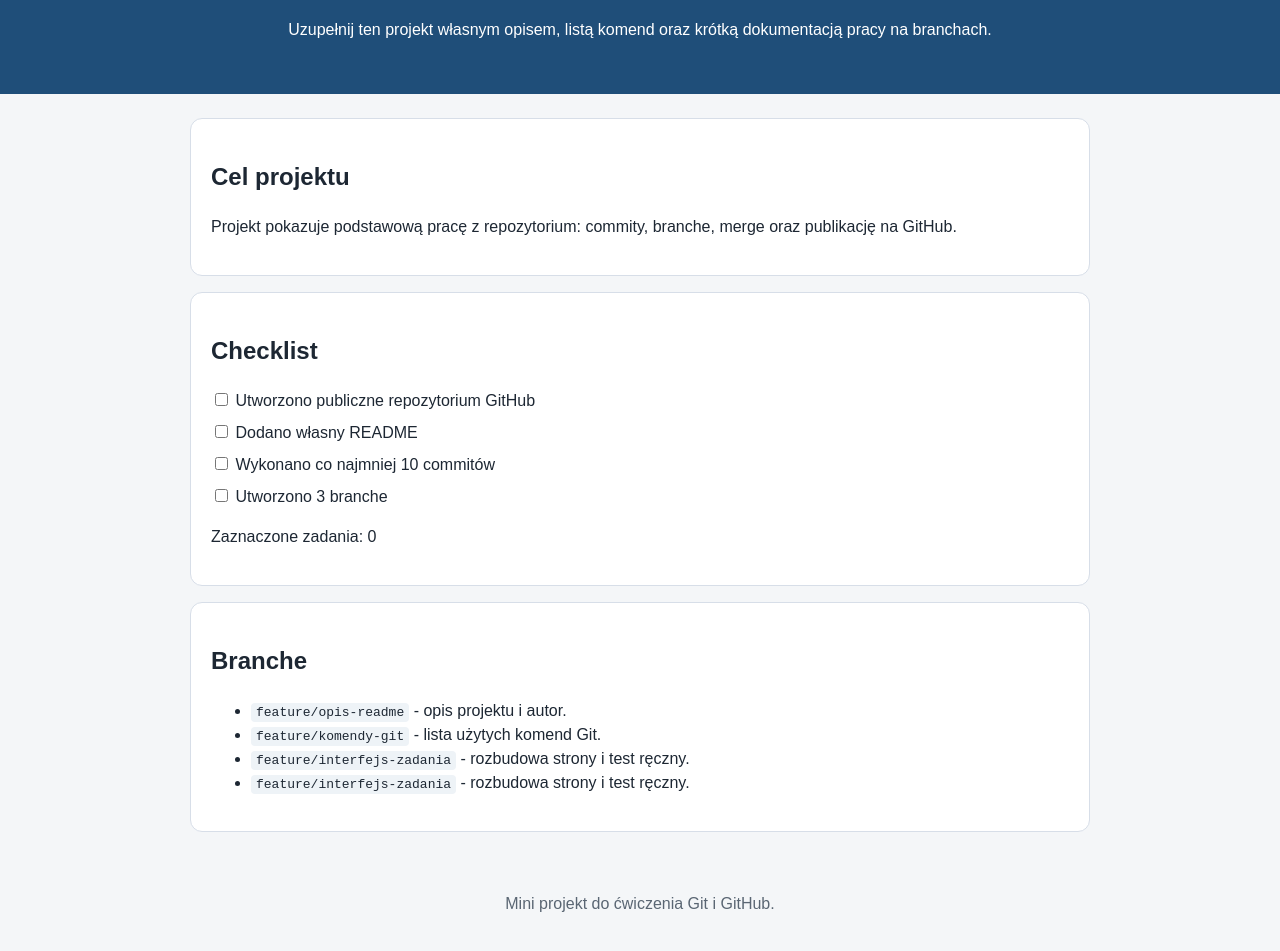
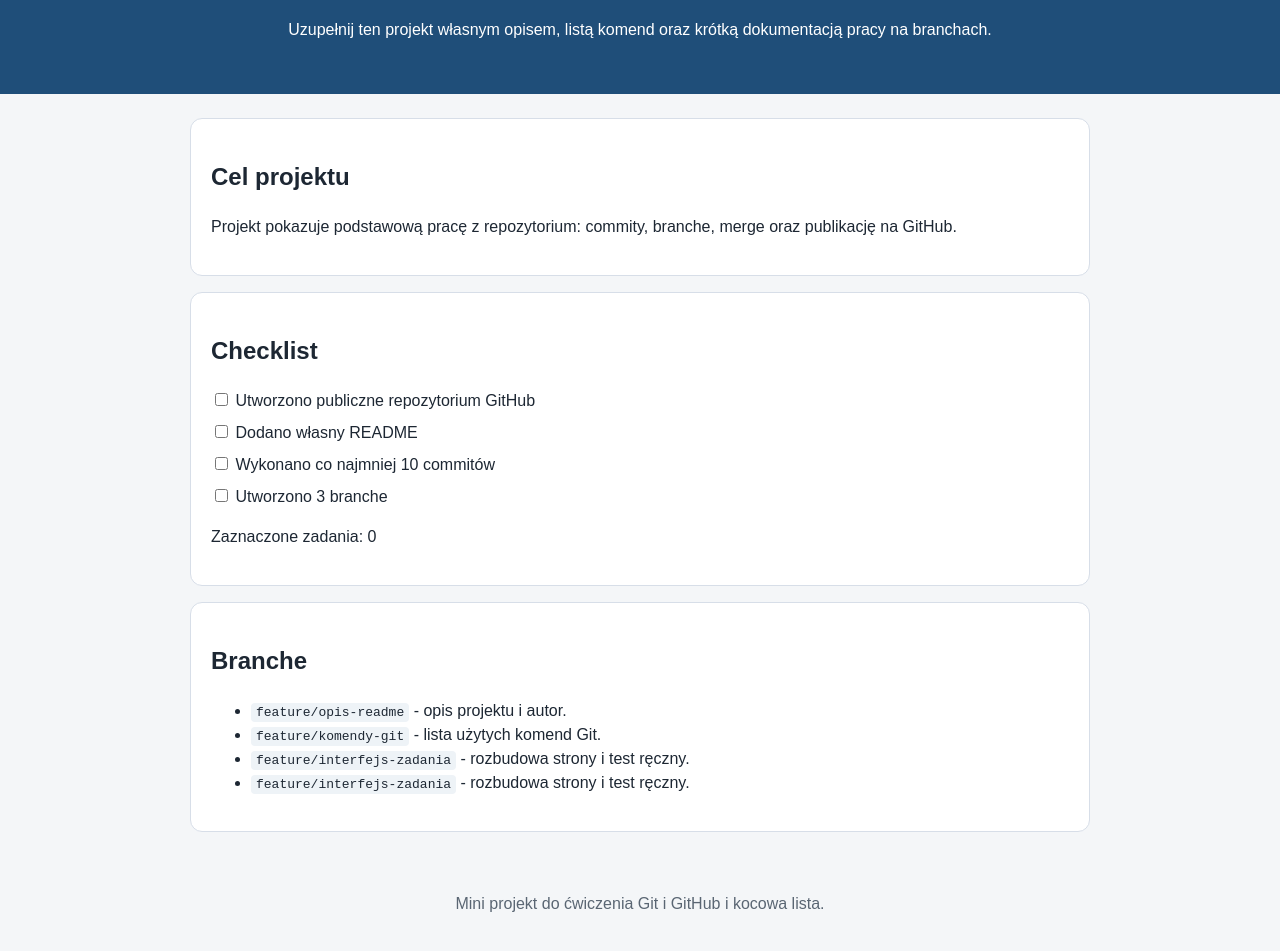
Before and after one commit to kubvsiek2/git-mini-projekt-jakub-pokojski, a plain HTML site: page index.html in a window 1280 px wide. Shown: the part 129-1080 px from the top of the page. Drawn offline with Linux system fonts and the light colour scheme.

```diff
--- a/index.html
+++ b/index.html
@@ -40,7 +40,7 @@
   </main>
 
   <footer>
-    <p>Mini projekt do ćwiczenia Git i GitHub.</p>
+    <p>Mini projekt do ćwiczenia Git i GitHub i kocowa lista.</p>
   </footer>
 
   <script src="script.js"></script>
```
